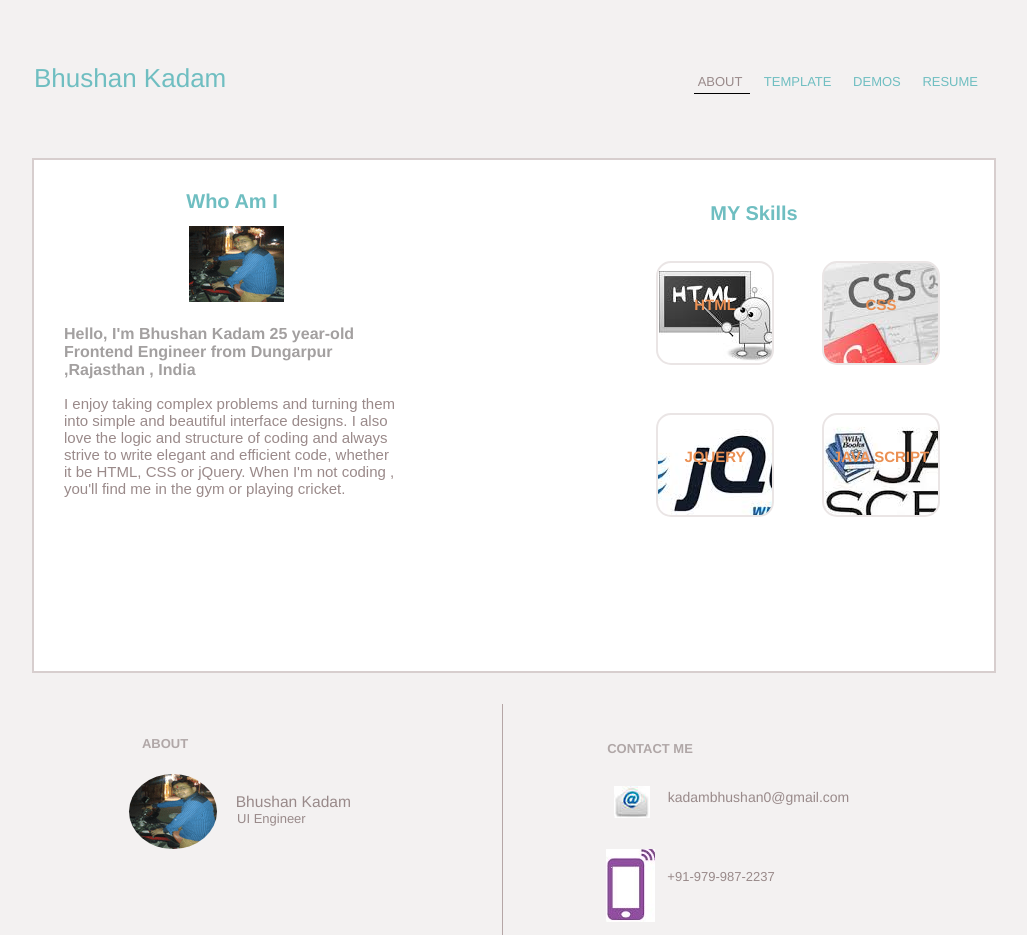
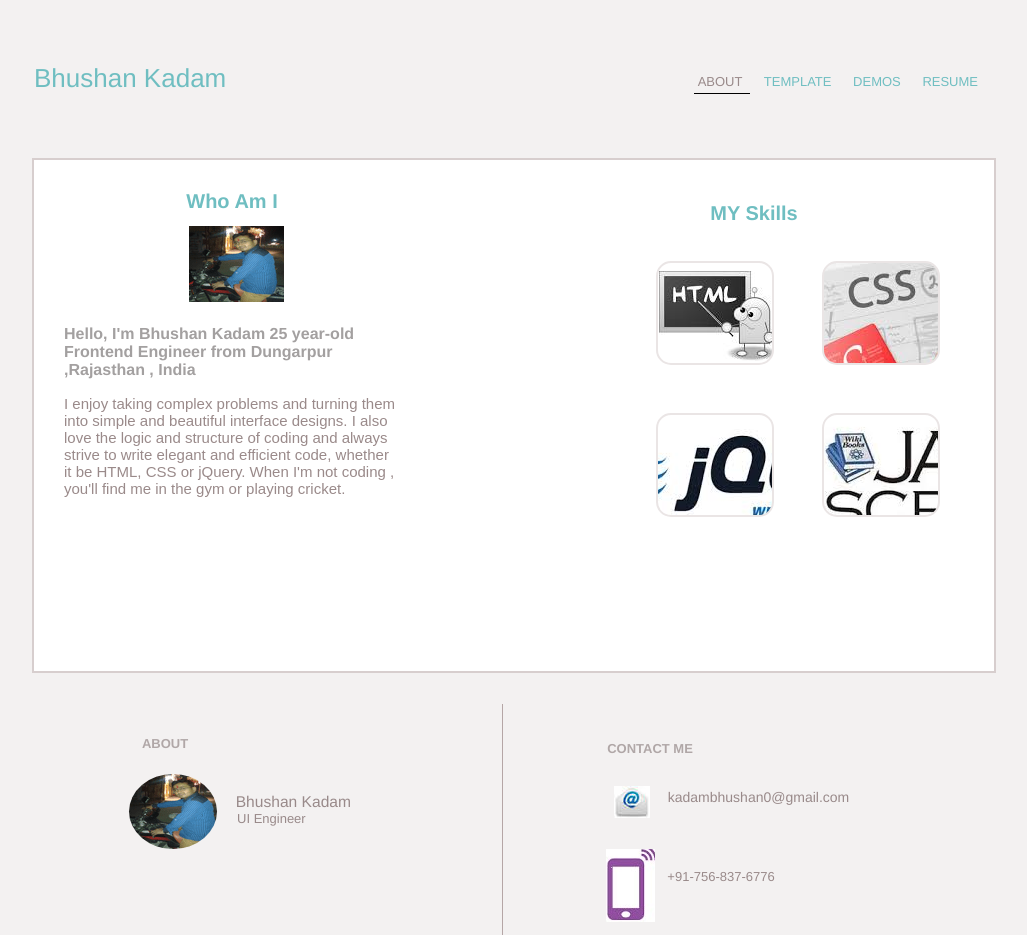
Before and after one commit to bhushansureshkadam/bhushansureshkadam.github.io, a Jekyll site: the page built from index.html, in a window 1280 px wide. Shown: the whole page, without its empty margins (128-1155 px from the left). Built offline with Jekyll 4.4.1, drawn with Linux system fonts in a browser that asks for light colours; Markdown is read by kramdown in place of the engine named in the settings.

Commit message:
first commit

```diff
--- a/_layouts/default.html
+++ b/_layouts/default.html
@@ -46,18 +46,13 @@
 
                   <h2> MY Skills </h2>
                   <div class="skill1 sprites">
-                    <h5>CSS</h5>
                   </div>
                   <div class="skill2 sprites">
-                    <h5>HTML</h5>
                   </div>
                   <div class="skill3 sprites">
-
-                    <h5>JAVA SCRIPT</h5>
                   </div>
-                    <div class="skill4 sprites">
-                      <h5>JQUERY</h5>
-                    </div>
+                  <div class="skill4 sprites">
+                  </div>
 
                  </section>
          </section>
@@ -80,7 +75,7 @@
               <span id="emailId"> kadambhushan0@gmail.com </span>
               <br>
                     <div class="mobile sprites"></div>
-                    <span id="myMobileNo">+91-979-987-2237</span>
+                    <span id="myMobileNo">+91-756-837-6776</span>
                 </div>
 
              </div>
```
Also changed, not shown: 4 other files.
